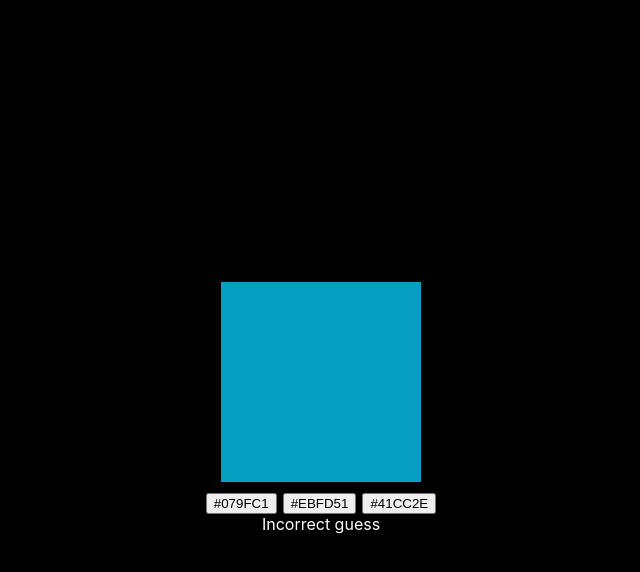
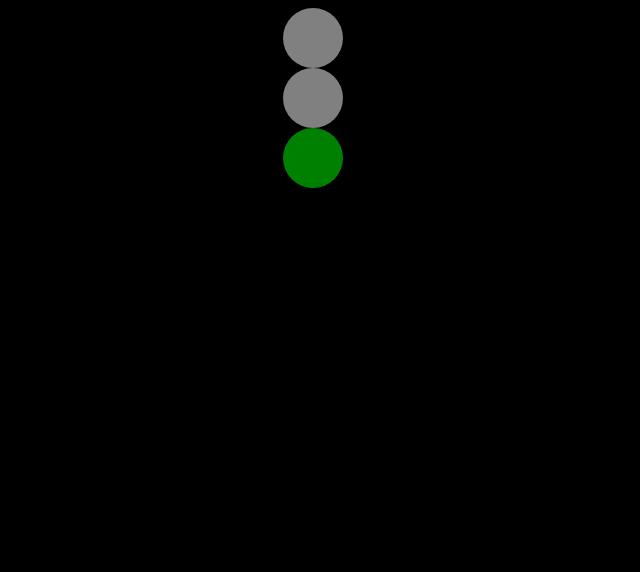
Before and after one commit to Sskythe/React-Fun-codes, a React (Create React App) app: page / in a window 1280 px wide. Shown: the top 572 px of the page, without its empty margins (327-967 px from the left). Built offline with nearby package versions, Linux system fonts and the light colour scheme.

Commit message:
traffic light

```diff
--- a/src/App.js
+++ b/src/App.js
@@ -4,6 +4,8 @@ import './App.css';
 import TreeStructure from './components/TreeStructure';
 import Dropdown from './components/Dropdown';
 import ColorGuesser from './components/ColorGuesser';
+import TrafficLights from './components/TrafficLights.tsx';
+
 
 
 
@@ -12,7 +14,8 @@ function App() {
   return (
     // <TreeStructure/>
     // <Dropdown/>
-    <ColorGuesser/>
+    // <ColorGuesser/>
+    <TrafficLights/>
   )
 }
 
--- /dev/null
+++ b/src/components/TL.css
@@ -0,0 +1,23 @@
+.main{
+    display: flex;
+    flex-direction: column;
+    align-items: center;
+    height: 100vh
+}
+.light{
+    height: 60px;
+    width: 60px;
+    border-radius: 50%;
+}
+.red{
+    background-color: red;
+}
+.green{
+    background-color: green;
+}
+.yellow{
+    background-color: yellow;
+}
+.light:not(.on){
+    background: gray;
+}
--- /dev/null
+++ b/src/components/TrafficLights.tsx
@@ -0,0 +1,37 @@
+import React, { useEffect, useState } from 'react'
+import './TL.css'
+
+
+type displayLight = "red" | "yellow" | "green"
+const TrafficLights = () => {
+    const  [ current, setCurrent] = useState<displayLight>("red")
+
+    const getLight =  (light : displayLight)=>{
+        return `light ${light}` + (current === light ? " on" :"")
+    }
+
+
+
+    useEffect(() => {
+       if (current === "red"){
+        setTimeout(()=>setCurrent("yellow"), 3000)
+       }
+       else if (current === "yellow"){
+        setTimeout(()=>setCurrent("green"), 3000)
+       }
+       else{
+        setTimeout(()=>setCurrent("red"), 3000)
+       }
+    }, [current])
+
+    return (
+        <div className='main'>
+            <div className={getLight("red")}></div>
+            <div className={getLight("yellow")}></div>
+            <div className={getLight("green")}></div>
+
+        </div>
+    )
+}
+
+export default TrafficLights
```
